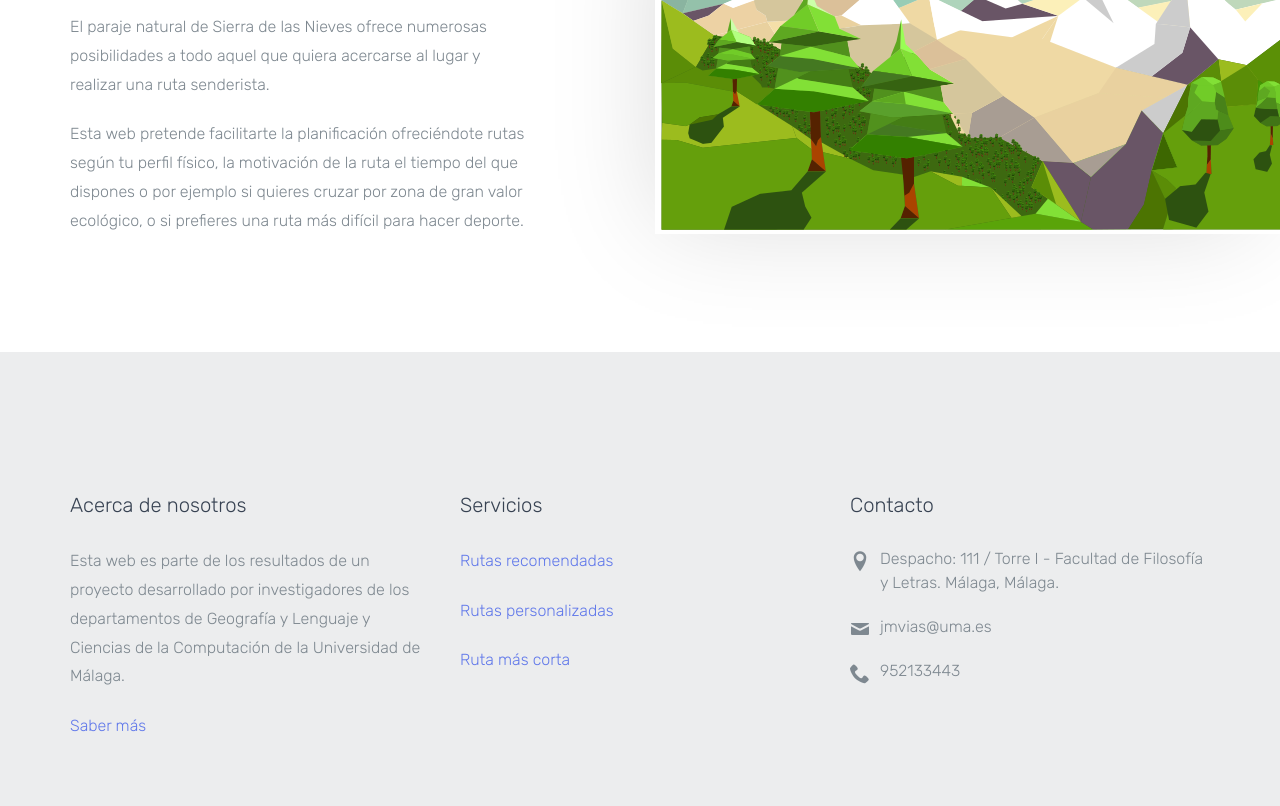
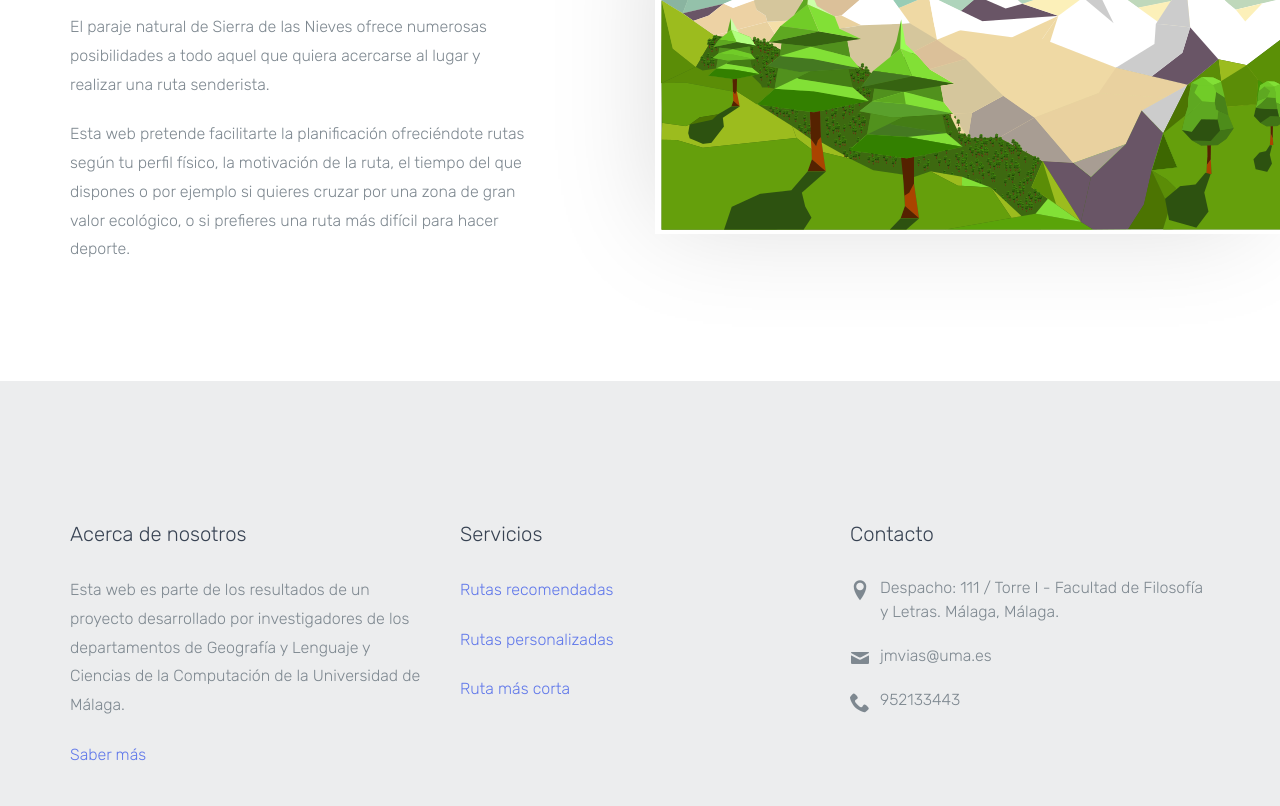
Before and after one commit to pabloarca/recomendadorRutas, a plain HTML site: page index.html in a window 1280 px wide. Shown: the part 1401-2207 px from the top of the page. Drawn offline with Linux system fonts and the light colour scheme; files whose address does not match are found by name.

Commit message:
Update index.html

```diff
--- a/index.html
+++ b/index.html
@@ -121,9 +121,9 @@
           <h2>Personaliza tus rutas en Sierra de las Nieves</h2>
           <p>El paraje natural de Sierra de las Nieves ofrece numerosas posibilidades a todo aquel que quiera acercarse al lugar
 		y realizar una ruta senderista.</p>
-          <p> Esta web pretende facilitarte la planificación ofreciéndote rutas según tu perfil físico, la motivación de la ruta el tiempo
-		  del que dispones o por ejemplo si quieres cruzar por zona de gran valor ecológico, o si prefieres una ruta más difícil para
-		  hacer deporte.</p>
+          <p> Esta web pretende facilitarte la planificación ofreciéndote rutas según tu perfil físico, la motivación de la ruta,
+		  el tiempo del que dispones o por ejemplo si quieres cruzar por una zona de gran valor ecológico, o si prefieres una
+		  ruta más difícil para hacer deporte.</p>
         </div>
       </div>
     </div>
```
